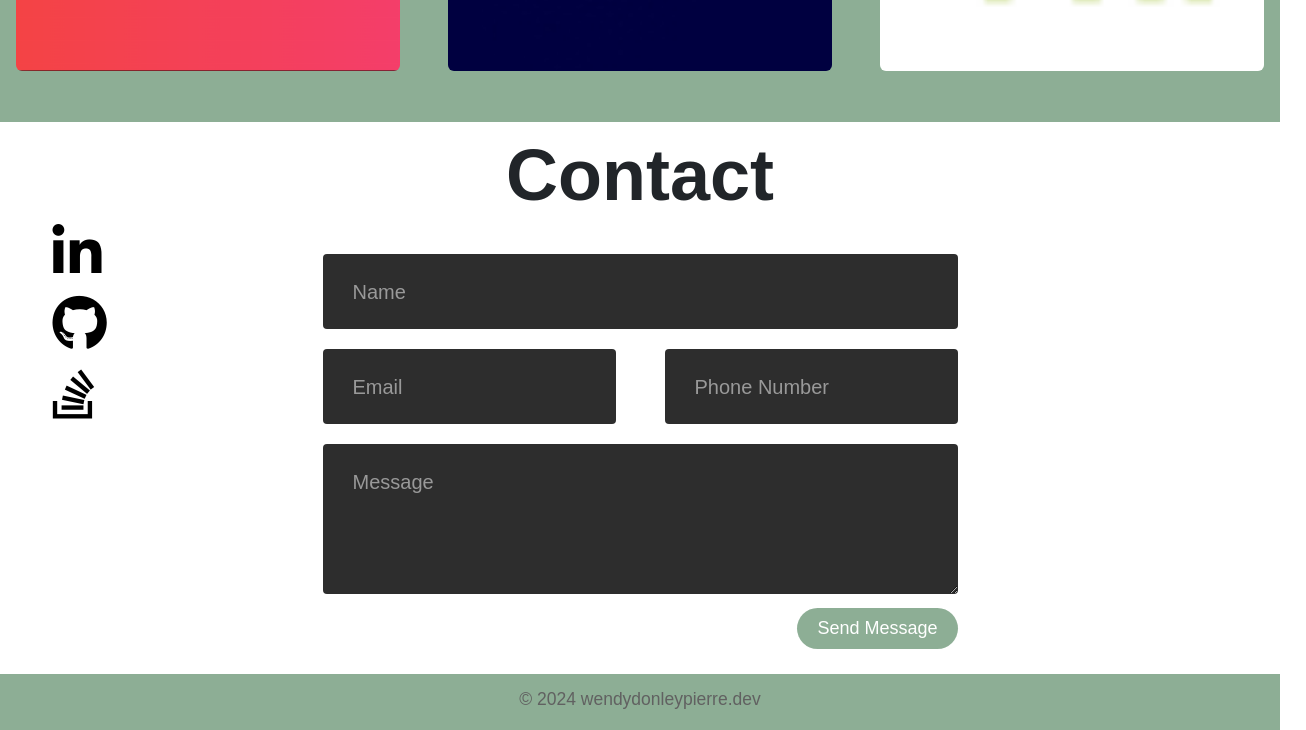
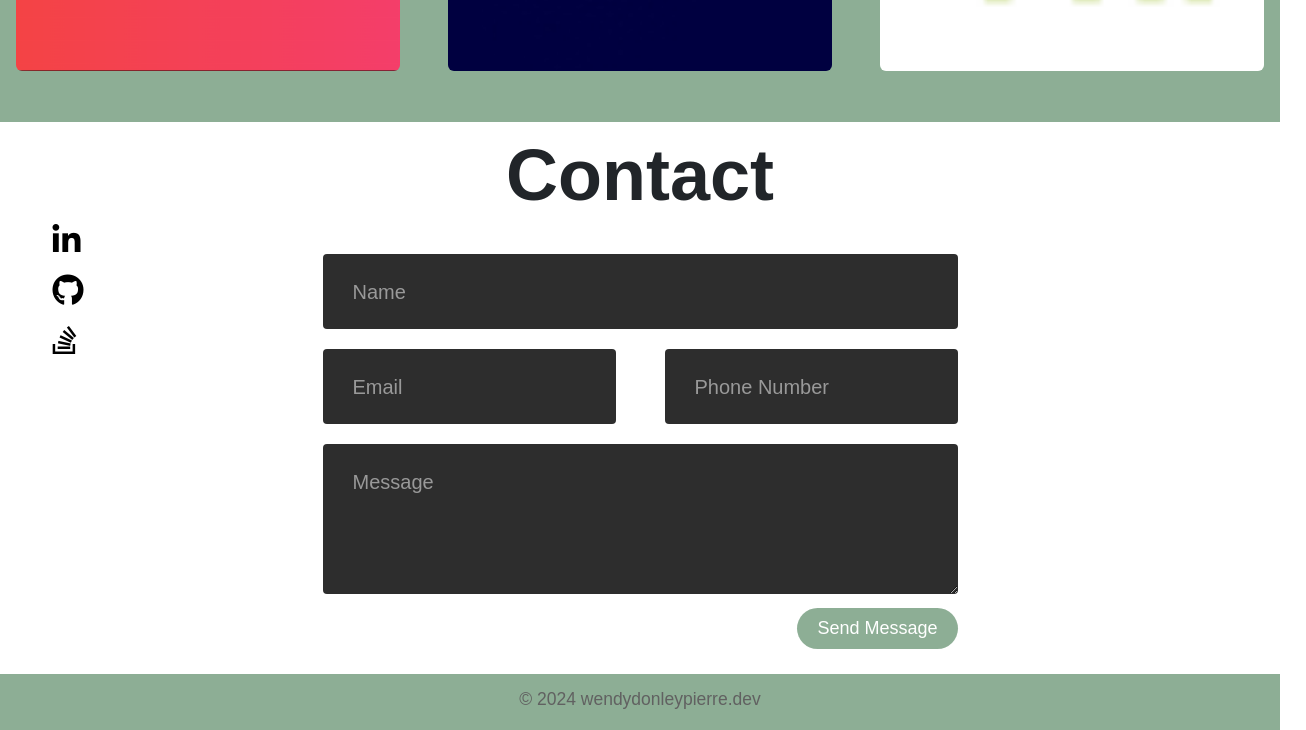
Before and after one commit to Wendy0206/VitePorfolio, a website built with Vite: page index.html in a window 1280 px wide. Shown: the part 1680-2410 px from the top of the page, 1306 px wide, since content can reach past the window. Built offline with nearby package versions, Linux system fonts and the light colour scheme.

Commit message:
link not opening fixed

```diff
--- a/index.html
+++ b/index.html
@@ -96,7 +96,8 @@
           <p class="description_p">I'm a software developer passionate about my work,
             eagerly seeking every possible opportunity to enhance and deliver operational,
             intuitive solutions. With 3 years of experience in JavaScript, MySQL, and SQL Server,
-              I've collaborated on numerous small projects. I'm committed to advancing and staying current with technology.</p>
+            I've collaborated on numerous small projects. I'm committed to advancing and staying current with
+            technology.</p>
 
           <a href="./assets/Wendy_resume_cr.pdf" class="resume_button ">My Resume</a>
 
@@ -105,7 +106,7 @@
         </div>
 
         <div class="about_right_div">
-          <img src="./assets/GIS49.jpg" alt="Donley's portrait image"/>
+          <img src="./assets/GIS49.jpg" alt="Donley's portrait image" />
 
 
         </div>
@@ -163,7 +164,7 @@
 
             <div class="project_description_div">
               <h2>Collaborator</h2>
-              <h3 >An app where Manga and Pop Culture fan can buy poster of their favorite character</h3>
+              <h3>An app where Manga and Pop Culture fan can buy poster of their favorite character</h3>
 
             </div>
             <div class="project_tech_div">
@@ -283,9 +284,16 @@
 
           <div class="contact_social ">
             <ul>
-         <li><a href="www.linkedin.com/in/wendy-donley-pierre-5b5261197" target="_blank" class="social_a"><i class="fa-brands fa-linkedin-in social_size"></i></a></li>
-         <li><a href="https://github.com/Wendy0206" target="_blank"  class="social_a"><i class="fa-brands fa-github social_size"  ></i></a> </li>
-         <li><a href="https://stackoverflow.com/users/10836917/dydy" target="_blank" class="social_a"><i class="fa-brands fa-stack-overflow social_size "></i></a></li>
+
+              <li><a onclick='window.open("https://www.linkedin.com/in/wendy-donley-pierre-5b5261197");return false;'
+                  target="_blank" class="social_a"><i class="fa-brands fa-linkedin-in social_size"></i></i></a></li>
+
+              <li><a onclick='window.open("https://github.com/Wendy0206");return false;' target="_blank"
+                  class="social_a"><i class="fa-brands fa-github social_size"></i></a></li>
+
+              <li><a onclick='window.open("https://stackoverflow.com/users/10836917/dydy");return false;'
+                  target="_blank" class="social_a"><i class="fa-brands fa-stack-overflow social_size "></i></a></li>
+
             </ul>
           </div>
 
@@ -296,7 +304,7 @@
 
 
         <footer class="p-4 d-flex justify-content-center footer_style ">
-          <h3>© 2024 wendydonleypierre.dev</h3>
+          <h3 class="footer_text"></h3>
         </footer>
       </div>
     </section>
--- a/main.js
+++ b/main.js
@@ -1,6 +1,13 @@
 /* eslint-disable */
 
 window.onload = function () {
+
+let currentDate = new Date();
+let currentYear = currentDate.getFullYear();
+const footer_year = document.querySelector(".footer_text");
+footer_year.innerHTML='© '+currentYear+' wendydonleypierre.dev'
+
+
   var reveals = document.querySelectorAll(".reveal");
   const dark_mode = document.querySelector(".darkMode");
   const submit_button = document.querySelector(".submit-btn");
--- a/style.css
+++ b/style.css
@@ -644,12 +644,12 @@ margin-left: 60%;
 line-height: 50px;
 }
 .social_size{
-  font-size: 3.5em;
+  font-size: 2.0em;
   cursor: pointer;
 }
 
 .social_size:hover {
-transform: scale(1.1);
+transform: scale(1.2);
 }
 
 
@@ -661,7 +661,9 @@ transform: scale(1.1);
 }
 
 
-
+.contact_social{
+  width: 30px;
+}
 .right_div img {
   width: 100%;
   height: 100%;
```
Also changed, not shown: myapp.ts (renamed from assets/myapp.ts, +6 -1 lines). Lines whose indentation alone changed are shown as unchanged.
